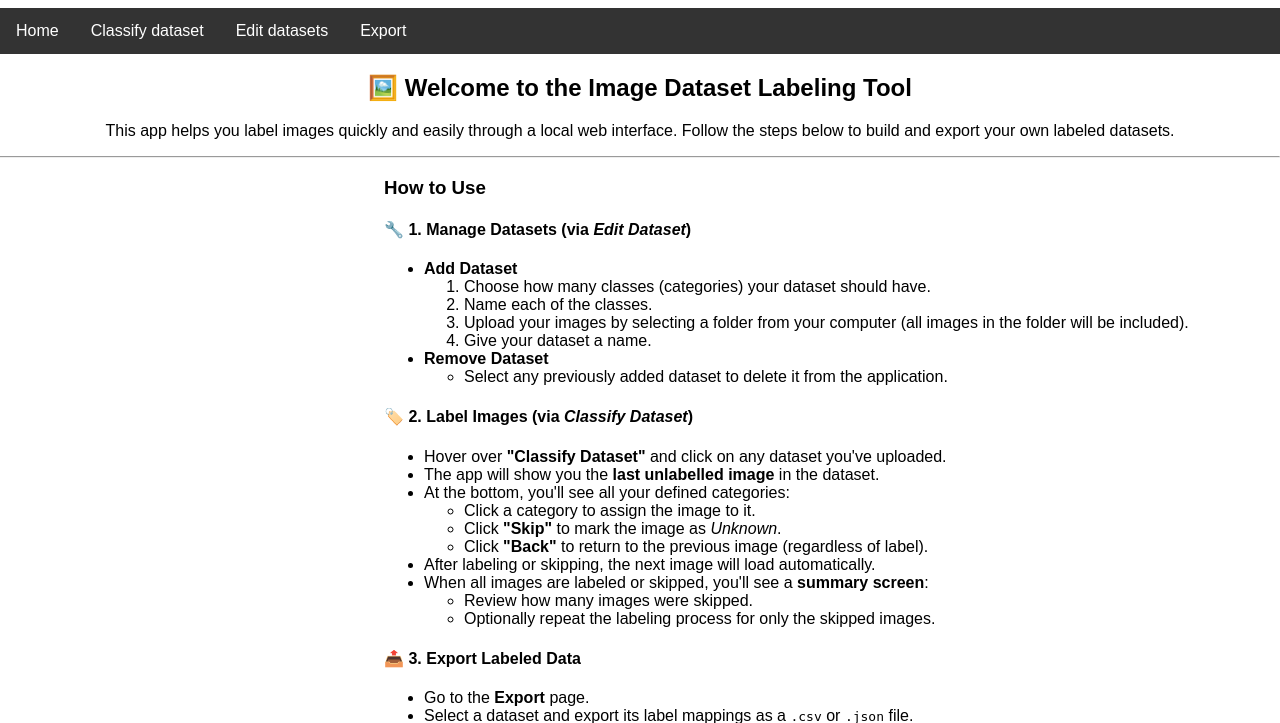
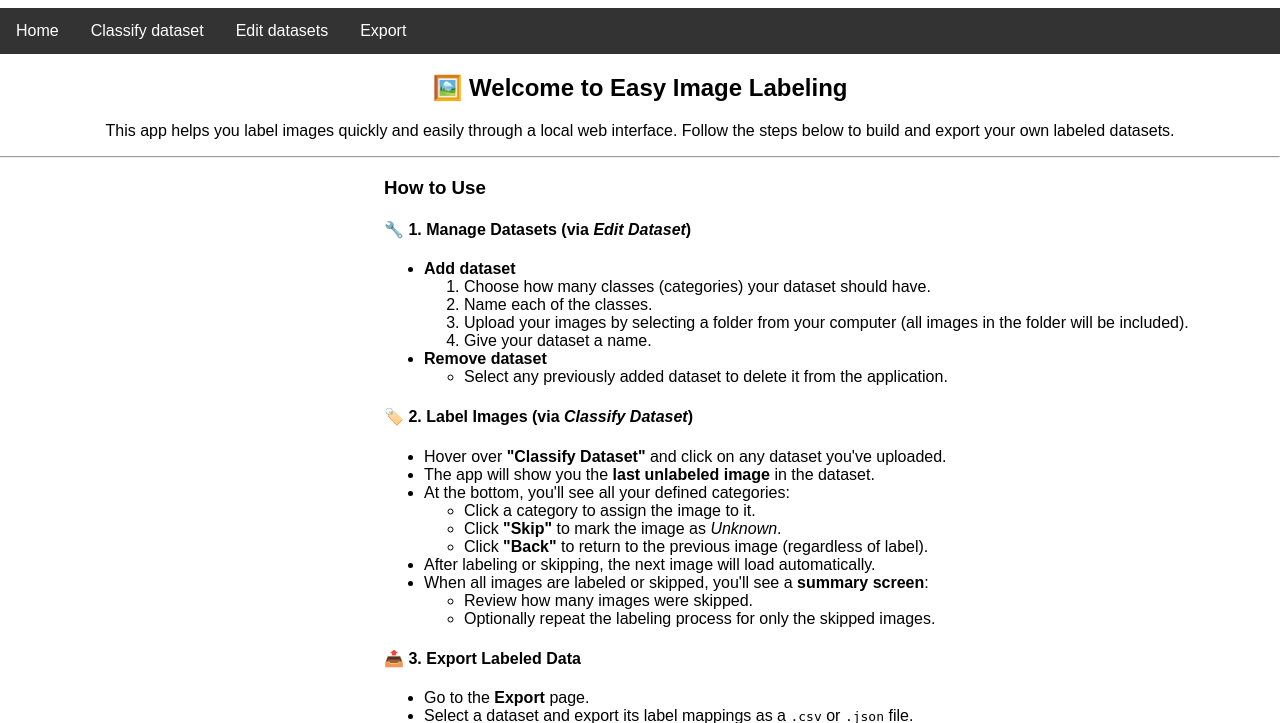
Before and after one commit to NiklasMueller2001/easy-image-labeling, a Flask app: page / in a window 1280 px wide. Shown: the top 723 px of the page. Run offline with Flask 3, Linux system fonts and the light colour scheme; parts of the project's set-up code (start-up, migrations or seed data) failed here and were passed over.

Commit message:
landing page update

```diff
--- a/easy_image_labeling/templates/index.html
+++ b/easy_image_labeling/templates/index.html
@@ -1,7 +1,7 @@
 {% extends "base.html" %}
 
 {% block header %}
-<h1>🖼️ Welcome to the Image Dataset Labeling Tool</h1>
+<h1>🖼️ Welcome to Easy Image Labeling</h1>
 {% endblock %}
 
 {% block content %}
@@ -14,7 +14,7 @@
   <h4>🔧 1. Manage Datasets (via <em>Edit Dataset</em>)</h4>
   <ul>
     <li>
-      <strong>Add Dataset</strong>
+      <strong>Add dataset</strong>
       <ol>
         <li>Choose how many classes (categories) your dataset should have.</li>
         <li>Name each of the classes.</li>
@@ -23,7 +23,7 @@
       </ol>
     </li>
     <li>
-      <strong>Remove Dataset</strong>
+      <strong>Remove dataset</strong>
       <ul>
         <li>Select any previously added dataset to delete it from the application.</li>
       </ul>
@@ -33,7 +33,7 @@
   <h4>🏷️ 2. Label Images (via <em>Classify Dataset</em>)</h4>
   <ul>
     <li>Hover over <strong>"Classify Dataset"</strong> and click on any dataset you've uploaded.</li>
-    <li>The app will show you the <strong>last unlabelled image</strong> in the dataset.</li>
+    <li>The app will show you the <strong>last unlabeled image</strong> in the dataset.</li>
     <li>At the bottom, you'll see all your defined categories:
       <ul>
         <li>Click a category to assign the image to it.</li>
```
